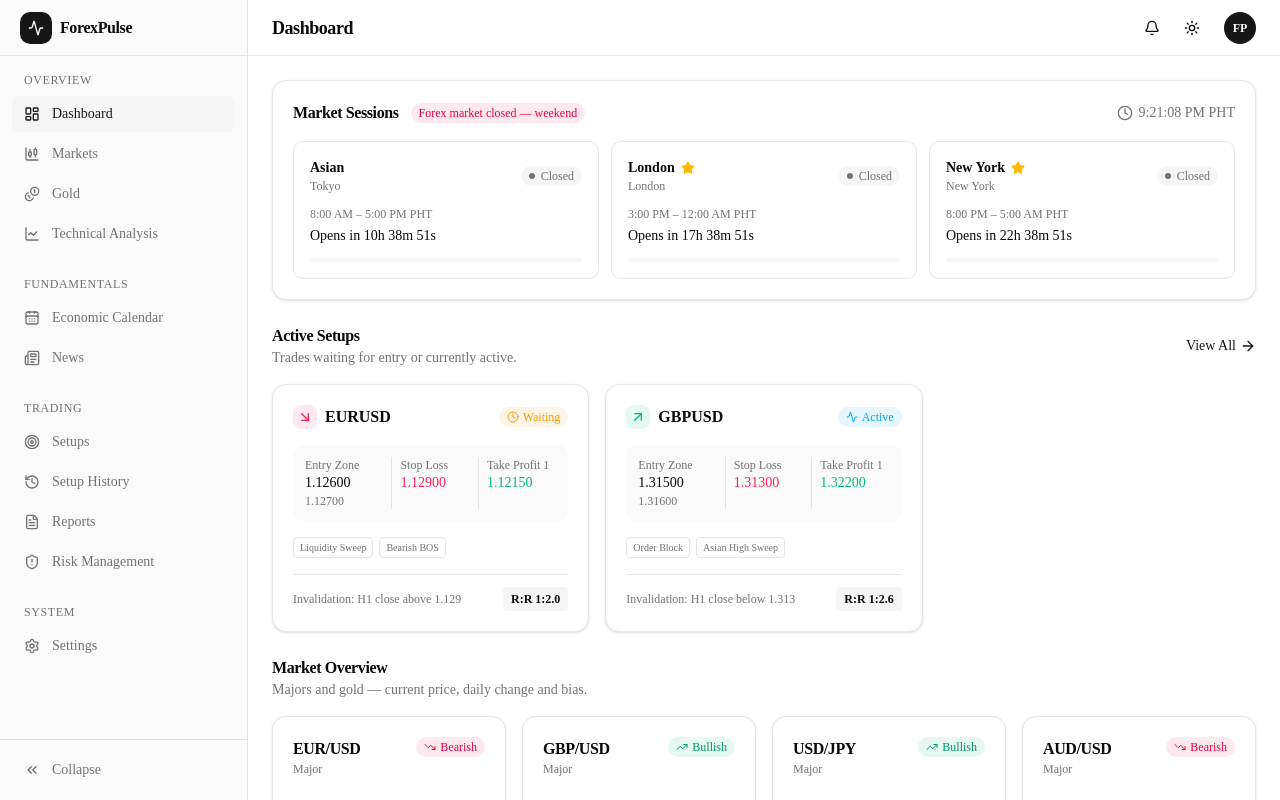
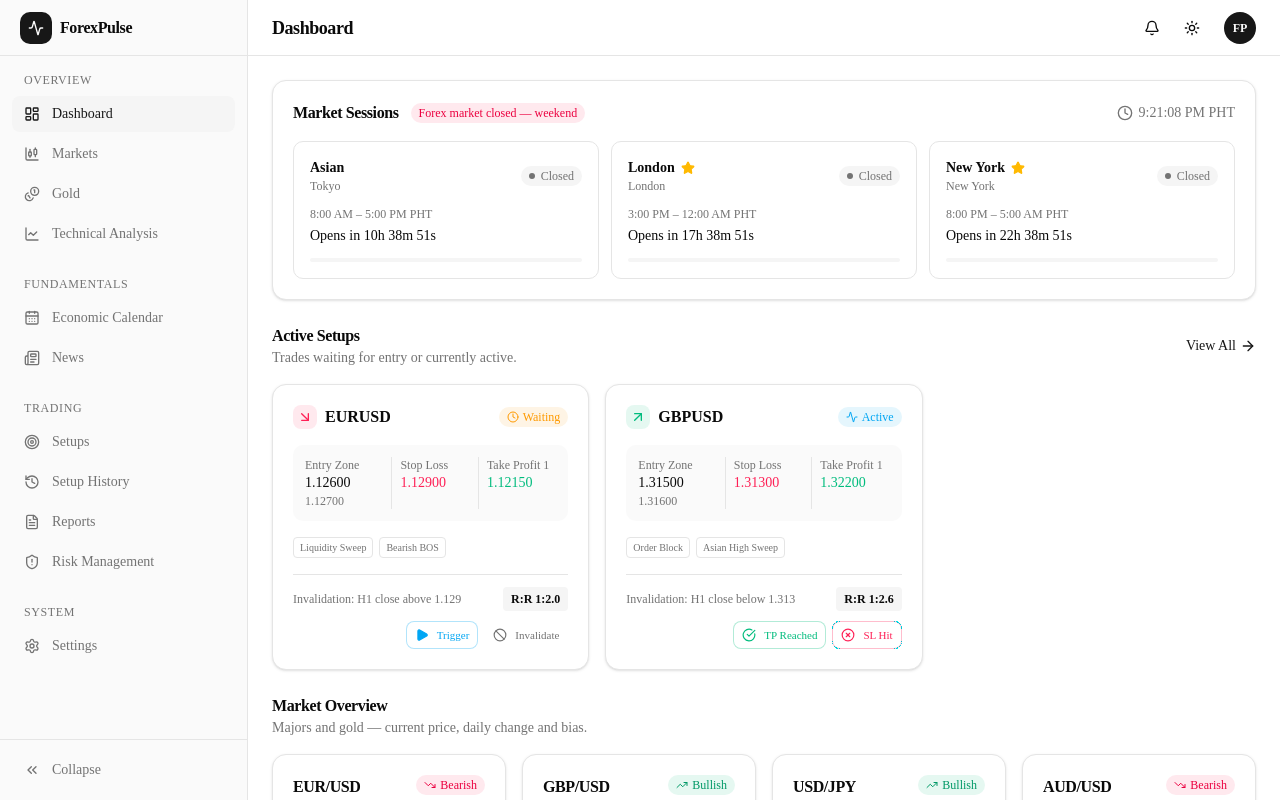
Before and after one commit to Cherubin-Hub/forex-pulse, a Next.js app: page / in a window 1280 px wide. Shown: the top 800 px of the page. Built offline with nearby package versions, Linux system fonts and the light colour scheme; no server answers; the database is empty.

Commit message:
Interactive Trade Setup Execution & State Transitions

```diff
--- /dev/null
+++ b/app/actions/setupActions.ts
@@ -0,0 +1,46 @@
+"use server";
+
+import { revalidatePath } from "next/cache";
+import { createServerSupabaseClient } from "@/lib/supabase/server";
+import type { SetupStatus } from "@/types/setup";
+
+export interface UpdateStatusResult {
+  success: boolean;
+  error?: string;
+}
+
+/**
+ * Server Action to update the lifecycle status of a trading setup.
+ * Persists directly to Supabase and revalidates relevant dashboard pages.
+ */
+export async function updateSetupStatus(
+  setupId: string,
+  newStatus: SetupStatus
+): Promise<UpdateStatusResult> {
+  try {
+    const supabase = await createServerSupabaseClient();
+
+    const { error } = await supabase
+      .from("trading_setups")
+      .update({
+        status: newStatus,
+        updated_at: new Date().toISOString(),
+      })
+      .eq("id", setupId);
+
+    if (error) {
+      console.error("Failed to update setup status:", error.message);
+      return { success: false, error: error.message };
+    }
+
+    // Revalidate affected routes so the UI updates immediately
+    revalidatePath("/setups");
+    revalidatePath("/setups/history");
+    revalidatePath("/");
+
+    return { success: true };
+  } catch (err: unknown) {
+    const message = err instanceof Error ? err.message : "Unknown error";
+    return { success: false, error: message };
+  }
+}
--- a/components/setups/SetupCard.tsx
+++ b/components/setups/SetupCard.tsx
@@ -6,6 +6,7 @@ import type { SetupStatus, TradingSetup } from "@/types/setup";
 import { INSTRUMENTS } from "@/lib/constants/instruments";
 import { formatPrice } from "@/lib/formatters";
 import { cn } from "@/lib/utils";
+import { SetupStatusActions } from "@/components/setups/SetupStatusActions";
 
 const STATUS_CONFIG: Record<SetupStatus, { label: string; icon: LucideIcon; color: string }> = {
   WAITING_FOR_CONFIRMATION: { label: "Waiting", icon: Clock, color: "text-amber-500 bg-amber-500/10" },
@@ -74,8 +75,9 @@ export function SetupCard({ setup }: { setup: TradingSetup }) {
         </div>
       </div>
 
-      {/* Footer */}
-      <div className="mt-4 flex items-center justify-between border-t border-border pt-3">
+      {/* Footer & Interactive Transitions */}
+      <div className="mt-4 flex flex-col gap-2.5 border-t border-border pt-3">
+        <div className="flex items-center justify-between">
           <span className="text-xs text-muted-foreground truncate max-w-[200px]">
             Invalidation: {setup.invalidationRule}
           </span>
@@ -83,6 +85,12 @@ export function SetupCard({ setup }: { setup: TradingSetup }) {
             R:R 1:{setup.riskReward.toFixed(1)}
           </span>
         </div>
+
+        {/* Action Buttons for Pending or Active Setups */}
+        <div className="flex justify-end">
+          <SetupStatusActions setupId={setup.id} currentStatus={setup.status} />
+        </div>
+      </div>
     </motion.article>
   );
 }
--- /dev/null
+++ b/components/setups/SetupStatusActions.tsx
@@ -0,0 +1,99 @@
+"use client";
+
+import { useTransition } from "react";
+import {
+  Play,
+  CheckCircle,
+  XCircle,
+  Ban,
+  Loader2
+} from "lucide-react";
+import type { SetupStatus } from "@/types/setup";
+import { updateSetupStatus } from "@/app/actions/setupActions";
+import { Button } from "@/components/ui/button";
+
+interface SetupStatusActionsProps {
+  setupId: string;
+  currentStatus: SetupStatus;
+}
+
+export function SetupStatusActions({ setupId, currentStatus }: SetupStatusActionsProps) {
+  const [isPending, startTransition] = useTransition();
+
+  const handleTransition = (nextStatus: SetupStatus) => {
+    startTransition(async () => {
+      const result = await updateSetupStatus(setupId, nextStatus);
+      if (!result.success) {
+        alert(`Failed to update trade: ${result.error}`);
+      }
+    });
+  };
+
+  if (isPending) {
+    return (
+      <div className="flex items-center gap-1.5 text-xs text-muted-foreground py-1">
+        <Loader2 className="h-3.5 w-3.5 animate-spin" />
+        <span>Updating...</span>
+      </div>
+    );
+  }
+
+  // Actions available when WAITING_FOR_CONFIRMATION
+  if (currentStatus === "WAITING_FOR_CONFIRMATION") {
+    return (
+      <div className="flex items-center gap-1.5">
+        <Button
+          size="sm"
+          variant="outline"
+          className="h-7 px-2 text-[11px] text-sky-500 border-sky-500/30 hover:bg-sky-500/10"
+          onClick={() => handleTransition("ENTRY_TRIGGERED")}
+          title="Trigger Entry"
+        >
+          <Play className="h-3 w-3 mr-1 fill-sky-500" />
+          Trigger
+        </Button>
+        <Button
+          size="sm"
+          variant="ghost"
+          className="h-7 px-2 text-[11px] text-muted-foreground hover:text-foreground"
+          onClick={() => handleTransition("INVALIDATED")}
+          title="Structure Broken"
+        >
+          <Ban className="h-3 w-3 mr-1" />
+          Invalidate
+        </Button>
+      </div>
+    );
+  }
+
+  // Actions available when ENTRY_TRIGGERED (Active Trade)
+  if (currentStatus === "ENTRY_TRIGGERED") {
+    return (
+      <div className="flex items-center gap-1.5">
+        <Button
+          size="sm"
+          variant="outline"
+          className="h-7 px-2 text-[11px] text-emerald-500 border-emerald-500/30 hover:bg-emerald-500/10"
+          onClick={() => handleTransition("TP_REACHED")}
+          title="Log Win (Take Profit Reached)"
+        >
+          <CheckCircle className="h-3 w-3 mr-1" />
+          TP Reached
+        </Button>
+        <Button
+          size="sm"
+          variant="outline"
+          className="h-7 px-2 text-[11px] text-rose-500 border-rose-500/30 hover:bg-rose-500/10"
+          onClick={() => handleTransition("SL_HIT")}
+          title="Log Loss (Stop Loss Hit)"
+        >
+          <XCircle className="h-3 w-3 mr-1" />
+          SL Hit
+        </Button>
+      </div>
+    );
+  }
+
+  // Completed trades (TP_REACHED, SL_HIT, INVALIDATED) show no pending buttons
+  return null;
+}
```
Lines whose indentation alone changed are shown as unchanged.
